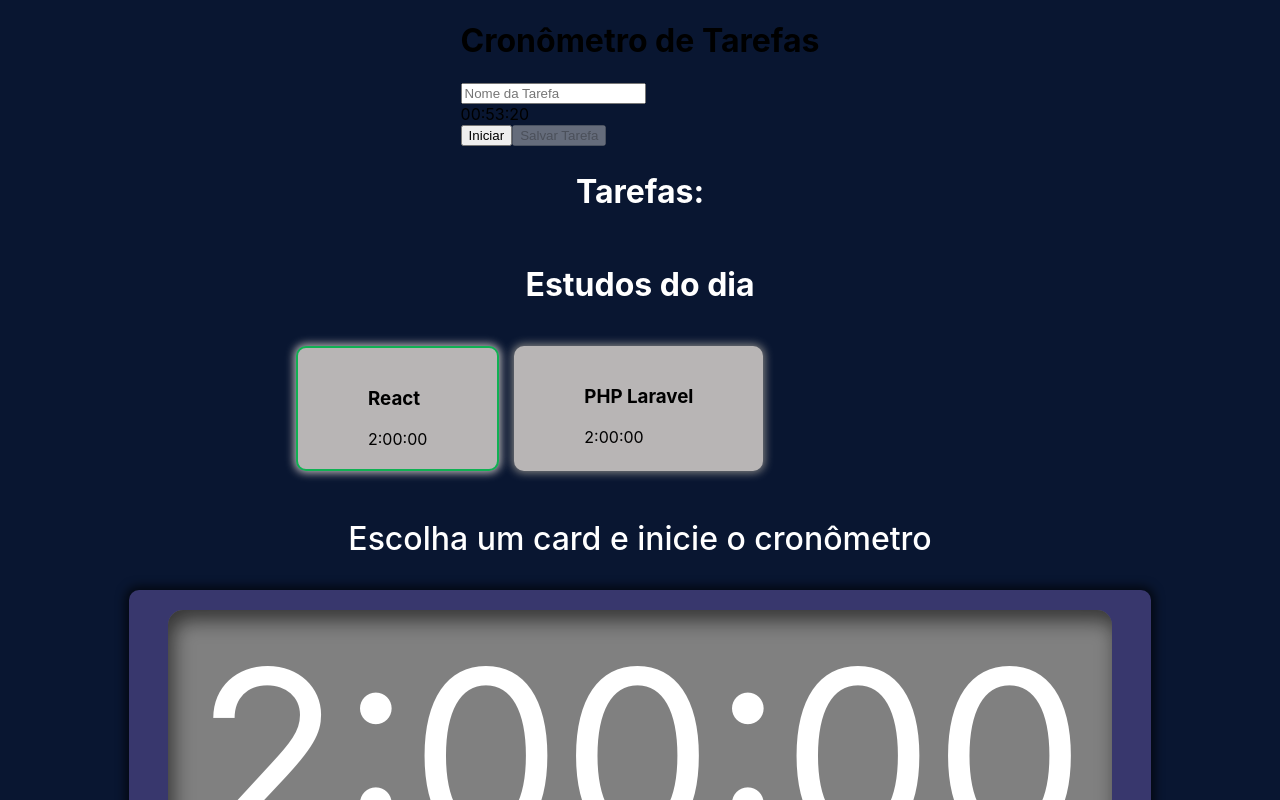
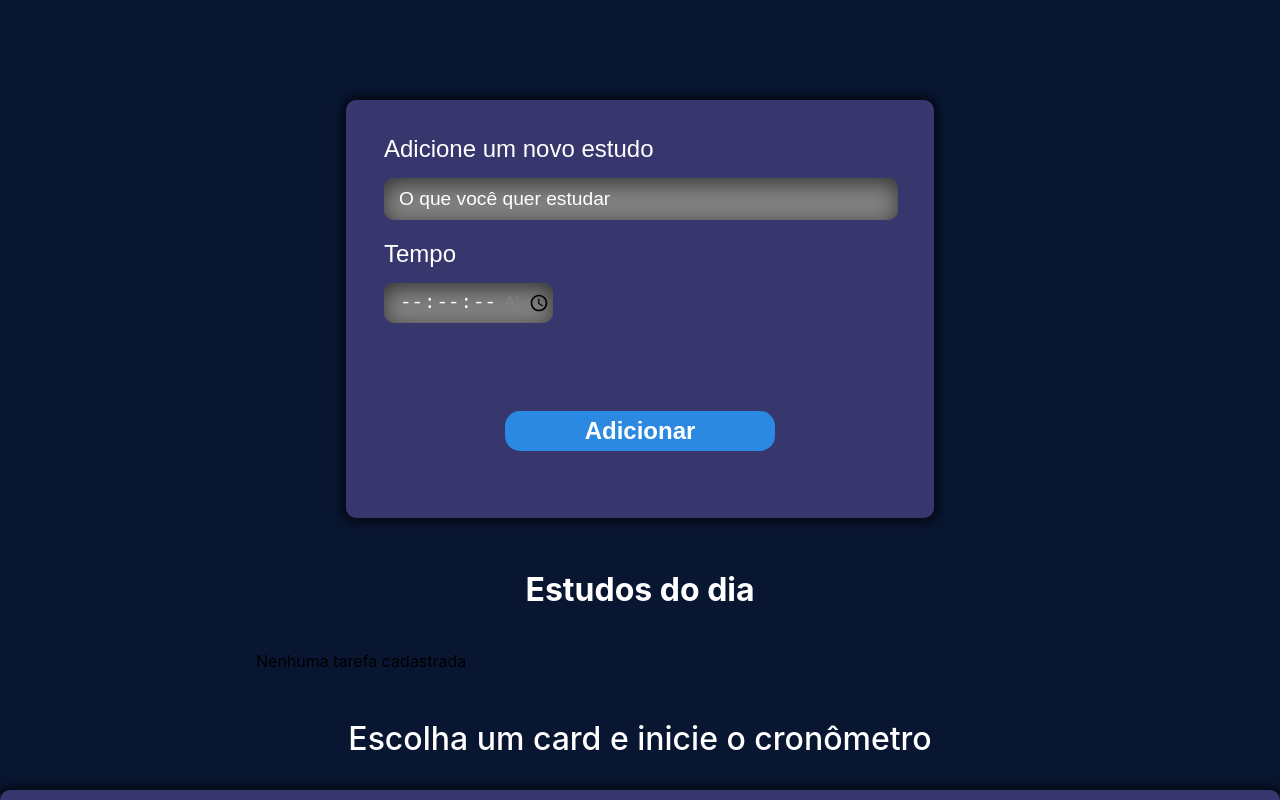
Before and after one commit to JHenryque/cronometrar-aula, a React (Vite) app: page / in a window 1280 px wide. Shown: the top 800 px of the page. Built offline with nearby package versions, Linux system fonts and the light colour scheme.

Commit message:
criado card autenticarcao

```diff
--- a/src/components/Cronometro/Relogio/index.tsx
+++ b/src/components/Cronometro/Relogio/index.tsx
@@ -4,17 +4,8 @@ import styles from "./Relogio.module.css";
 export default function Relogio() {
   const { state } = UserContext();
 
-  const result = state.tarefas.find((item) => item.selecionado);
-
-  console.log(result);
-
   return (
     <>
-      {state.tarefas.find((item) => item.selecionado) ? (
-        <span className={styles.relogio_dig}>
-          {state.tarefas.find((item) => item.selecionado)?.tempo}
-        </span>
-      ) : (
       <>
         <span className={styles.relogio_dig}>0</span>
         <span className={styles.relogio_dig}>0</span>
@@ -25,7 +16,6 @@ export default function Relogio() {
         <span className={styles.relogio_dig}>0</span>
         <span className={styles.relogio_dig}>0</span>
       </>
-      )}
     </>
   );
 }
--- a/src/components/Fomulario/Formulario.module.css
+++ b/src/components/Fomulario/Formulario.module.css
@@ -7,7 +7,7 @@
   flex-direction: column;
   flex-wrap: wrap;
   gap: 20px;
-    box-shadow: 0 0 10px 4px #0000009F;
+  box-shadow: 0 0 10px 4px #0000009f;
   background: #38376d;
   border-radius: 10px;
 }
@@ -22,7 +22,7 @@
   margin-bottom: 15px;
 }
 
-.formulario [name=tarefa]{
+.formulario [name="tarefa"] {
   width: 97%;
   height: 40px;
   border-radius: 10px;
@@ -35,11 +35,11 @@
   color: #1a1a1a;
 }
 
-.formulario [name=tarefa]::placeholder{
+.formulario [name="tarefa"]::placeholder {
   color: white;
 }
 
-.formulario [name=tempo]{
+.formulario [name="tempo"] {
   width: 30%;
   height: 40px;
   border-radius: 10px;
@@ -51,3 +51,12 @@
   outline: 0;
   color: white;
 }
+
+.msg_error {
+  background-color: rgb(216, 125, 125);
+  color: rgb(126, 9, 9);
+  padding: 10px;
+  border-radius: 10px;
+  font-size: 1rem;
+  text-align: center;
+}
--- a/src/components/Fomulario/index.tsx
+++ b/src/components/Fomulario/index.tsx
@@ -1,96 +1,75 @@
-import { useEffect, useState } from "react";
+import { useState } from "react";
 import Botao from "../Botao";
 import styles from "./Formulario.module.css";
 import { UserContext } from "../../service/useCronometro";
 
 function Formulario() {
-  const { state } = UserContext();
+  const [tarefa, setTarefa] = useState("");
+  const [tempo, setTempo] = useState("");
+  const [msg, setMsg] = useState("");
+
+  const { state, dispatch } = UserContext();
+
+  console.log(state.tarefas);
+
   function handlerSubmit(e: React.FormEvent<HTMLFormElement>) {
     e.preventDefault();
-    console.log("clicou");
+
+    if (!tarefa || !tempo) {
+      setMsg("Preencha os campos!*");
+      return;
+    } else {
+      const newTarefa = {
+        id: String(Date.now()),
+        tarefa: tarefa,
+        tempo: tempo,
+        selecionado: false,
+        completado: false,
+      };
+      dispatch({
+        type: "setTarefas",
+        payload: newTarefa,
+      });
+
+      setTarefa("");
+      setTempo("");
+      setMsg("");
+      dispatch({ type: "setStatus", payload: "fecthing" });
+    }
+    dispatch({ type: "setStatus", payload: "ready" });
   }
-
-  console.log(state.tarefas.filter((item) => item.tempo)[0].tempo);
-  const hora = state.tarefas.filter((item) => item.tempo)[0].tempo;
-
-  const [tempo, setTempo] = useState<number | any>(3200); // tempo em segundos
-  const [rodando, setRodando] = useState(false);
-  const [nomeTarefa, setNomeTarefa] = useState("");
-  const [tarefas, setTarefas] = useState([]);
-
-  // Atualiza tempo a cada segundo
-  useEffect(() => {
-    let intervalo;
-
-    if (rodando) {
-      intervalo = setInterval(() => setTempo((t) => t - 1), 1000);
-    }
-    return () => clearInterval(intervalo);
-  }, [rodando]);
-
-  const formatarTempo = (segundos: number) => {
-    const h = String(Math.floor(segundos / 3600)).padStart(2, "0");
-    const m = String(Math.floor((segundos % 3600) / 60)).padStart(2, "0");
-    const s = String(segundos % 60).padStart(2, "0");
-    return `${h}:${m}:${s}`;
-  };
-
-  const adicionarTarefa = () => {
-    if (!nomeTarefa.trim()) return;
-
-    setTarefas([...tarefas, { nome: nomeTarefa.trim(), tempo: tempo }]);
-    setNomeTarefa("");
-    setTempo(0);
-    setRodando(false);
-  };
-
   return (
-    <div className="p-4 max-w-xl mx-auto space-y-6">
-      <h1 className="text-2xl font-bold text-center">Cronômetro de Tarefas</h1>
-
-      <div className="space-y-4">
+    <form className={styles.formulario} onSubmit={handlerSubmit}>
+      <div>
+        <label htmlFor="tarefa">Adicione um novo estudo</label>
         <input
-          className="border p-2 w-full rounded"
-          placeholder="Nome da Tarefa"
-          value={nomeTarefa}
-          onChange={(e) => setNomeTarefa(e.target.value)}
+          className="tafera"
+          type="text"
+          name="tarefa"
+          value={tarefa}
+          onChange={(e) => setTarefa(e.target.value)}
+          id="tafera"
+          placeholder="O que você quer estudar"
         />
-
-        <div className="text-center text-3xl font-mono">
-          {formatarTempo(tempo)}
-        </div>
-
-        <div className="flex gap-2 justify-center">
-          <button
-            className="bg-blue-500 text-white px-4 py-2 rounded"
-            onClick={() => setRodando(!rodando)}
-          >
-            {rodando ? "Pausar" : "Iniciar"}
-          </button>
-
-          <button
-            className="bg-green-500 text-white px-4 py-2 rounded"
-            onClick={adicionarTarefa}
-            disabled={tempo === 0 || !nomeTarefa.trim()}
-          >
-            Salvar Tarefa
-          </button>
-        </div>
       </div>
-
-      <div className="space-y-2">
-        <h2 className="text-xl font-semibold">Tarefas:</h2>
-        {tarefas.map((t, i) => (
-          <div
-            key={i}
-            className="border p-3 rounded shadow flex justify-between"
-          >
-            <span>{t.nome}</span>
-            <span className="font-mono">{formatarTempo(t.tempo)}</span>
-          </div>
-        ))}
+      <div>
+        <label htmlFor="tempo">Tempo</label>
+        <input
+          type="time"
+          step="1"
+          name="tempo"
+          value={tempo}
+          onChange={(e) => setTempo(e.target.value)}
+          id="tempo"
+          min="00:00:00"
+          max="02:30:00"
+        />
       </div>
-    </div>
+      <div>
+        <p className={msg ? styles.msg_error : ""}>{msg}</p>
+      </div>
+      <Botao type="submit">Adicionar</Botao>
+    </form>
   );
 }
 
--- a/src/components/Lista/index.tsx
+++ b/src/components/Lista/index.tsx
@@ -3,10 +3,34 @@ import styles from "./Lista.module.css";
 import Item from "./item";
 
 function Lista() {
-  const { state } = UserContext();
+  const { state, dispatch } = UserContext();
+
+  function hendlerSelectTask(id: string) {
+    const indf = state.tarefas.findIndex((item) => item.id === id);
+    const idl = state.tarefas.map((item) => item.id)[indf];
+
+    const newTarefa = {
+      id,
+      tarefa: null,
+      tempo: null,
+      selecionado: !state.tarefas[indf].selecionado,
+      completado: false,
+    };
+
+    if (idl === id) {
+      dispatch({
+        type: "setTarefas",
+        payload: newTarefa,
+      });
+    }
+  }
+
+  if (state.status === "fecthing") return <h2>Carregando...</h2>;
+
   return (
     <aside className={styles.container}>
       <h2> Estudos do dia </h2>
+      {state.tarefas.length > 0 ? (
         <ul className={styles.estudo}>
           {state.tarefas.map((item) => (
             <Item
@@ -14,9 +38,13 @@ function Lista() {
               tarefa={item.tarefa}
               tempo={item.tempo}
               selecionado={item.selecionado}
+              hendlerSelectTask={() => hendlerSelectTask(item.id)}
             />
           ))}
         </ul>
+      ) : (
+        <p>Nenhuma tarefa cadastrada</p>
+      )}
     </aside>
   );
 }
--- a/src/components/Lista/item/index.tsx
+++ b/src/components/Lista/item/index.tsx
@@ -1,21 +1,24 @@
 import styles from "../Lista.module.css";
+
+interface Props {
+  tarefa: string;
+  tempo: string;
+  selecionado: boolean;
+  hendlerSelectTask: () => void;
+}
 
 export default function Item({
   tarefa,
   tempo,
   selecionado,
-}: {
-  tarefa: string;
-  tempo: string;
-  selecionado: boolean;
-}) {
+  hendlerSelectTask,
+}: Props) {
   console.log(selecionado);
 
   return (
     <li
-      className={
-        styles.listas + " " + (selecionado === true ? "" : styles.active)
-      }
+      className={styles.listas + " " + (!selecionado ? "" : styles.active)}
+      onClick={hendlerSelectTask}
     >
       <h3>{tarefa}</h3>
       <span>{tempo}</span>
--- a/src/service/ITarefa.ts
+++ b/src/service/ITarefa.ts
@@ -18,7 +18,22 @@ export interface ITarefaState {
 export const initialState: ITarefaState = {
   status: "idle",
   button: "Começar!",
-  tarefas: [
+  tarefas: localStorage.getItem("tarefas")
+    ? JSON.parse(localStorage.getItem("tarefas")!)
+    : [],
+};
+
+export type TarefaAction =
+  | { type: "setStatus"; payload: Status }
+  | { type: "setButton"; payload: ChildernButton }
+  | { type: "setTarefas"; payload: ITarefa };
+
+export interface ITarefaUserContext {
+  state: ITarefaState;
+  dispatch: React.Dispatch<TarefaAction>;
+}
+
+/*[
     {
       id: "1",
       tarefa: "React",
@@ -33,15 +48,4 @@ export const initialState: ITarefaState = {
       selecionado: true,
       completado: false,
     },
-  ],
-};
-
-export type TarefaAction =
-  | { type: "setStatus"; payload: Status }
-  | { type: "setButton"; payload: ChildernButton }
-  | { type: "setTarefas"; payload: ITarefa };
-
-export interface ITarefaUserContext {
-  state: ITarefaState;
-  dispatch: React.Dispatch<TarefaAction>;
-}
+  ] */
--- a/src/service/useCronometro.tsx
+++ b/src/service/useCronometro.tsx
@@ -34,6 +34,10 @@ function ItarefaReducer(
         status: action.payload,
       };
     case "setTarefas":
+      localStorage.setItem(
+        "tarefas",
+        JSON.stringify([...state.tarefas, action.payload])
+      );
       return {
         ...state,
         tarefas: [...state.tarefas, action.payload],
```
Also changed, not shown: src/components/Fomulario/formulario.txt (added). Lines whose indentation alone changed are shown as unchanged.
